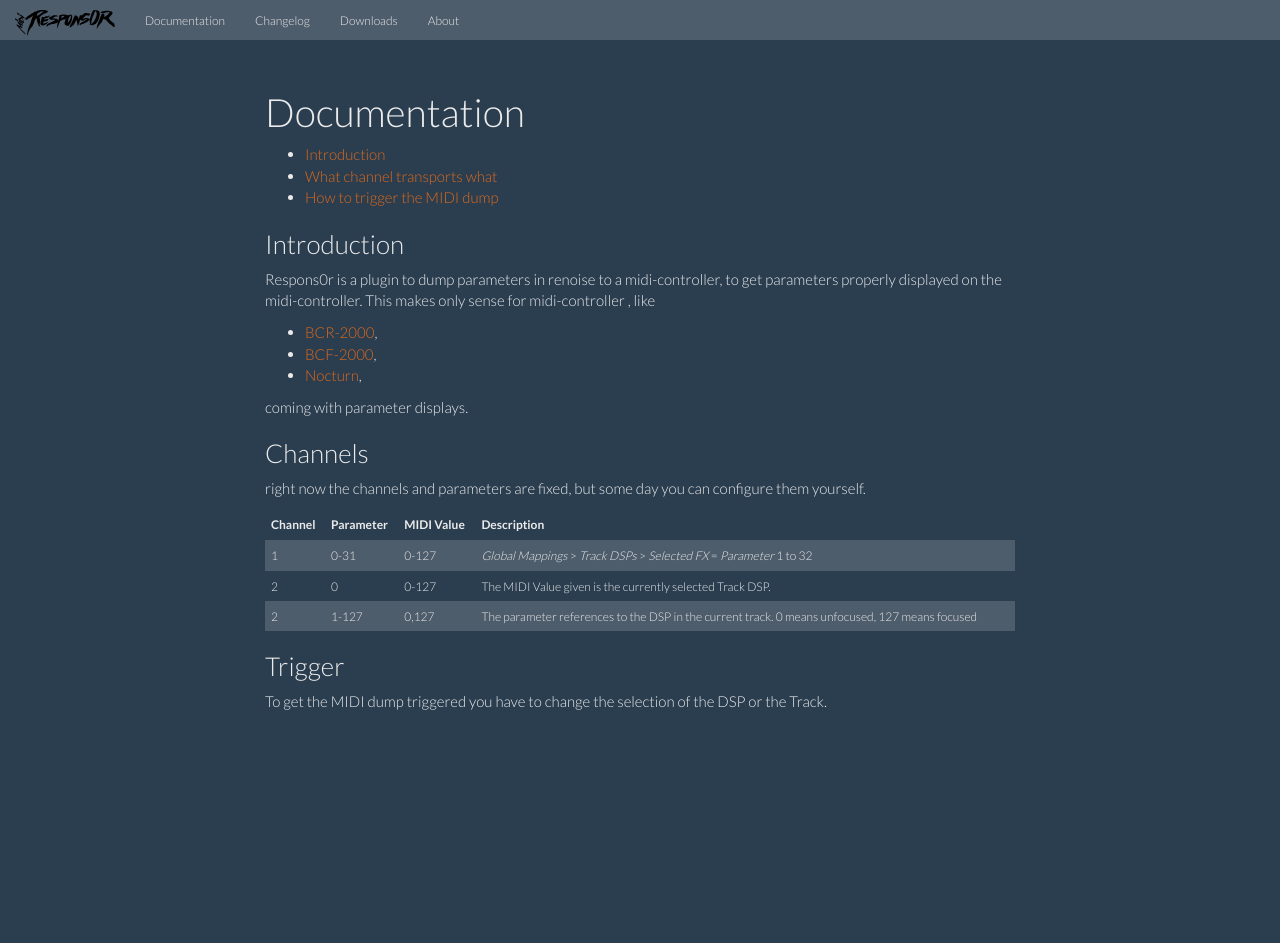
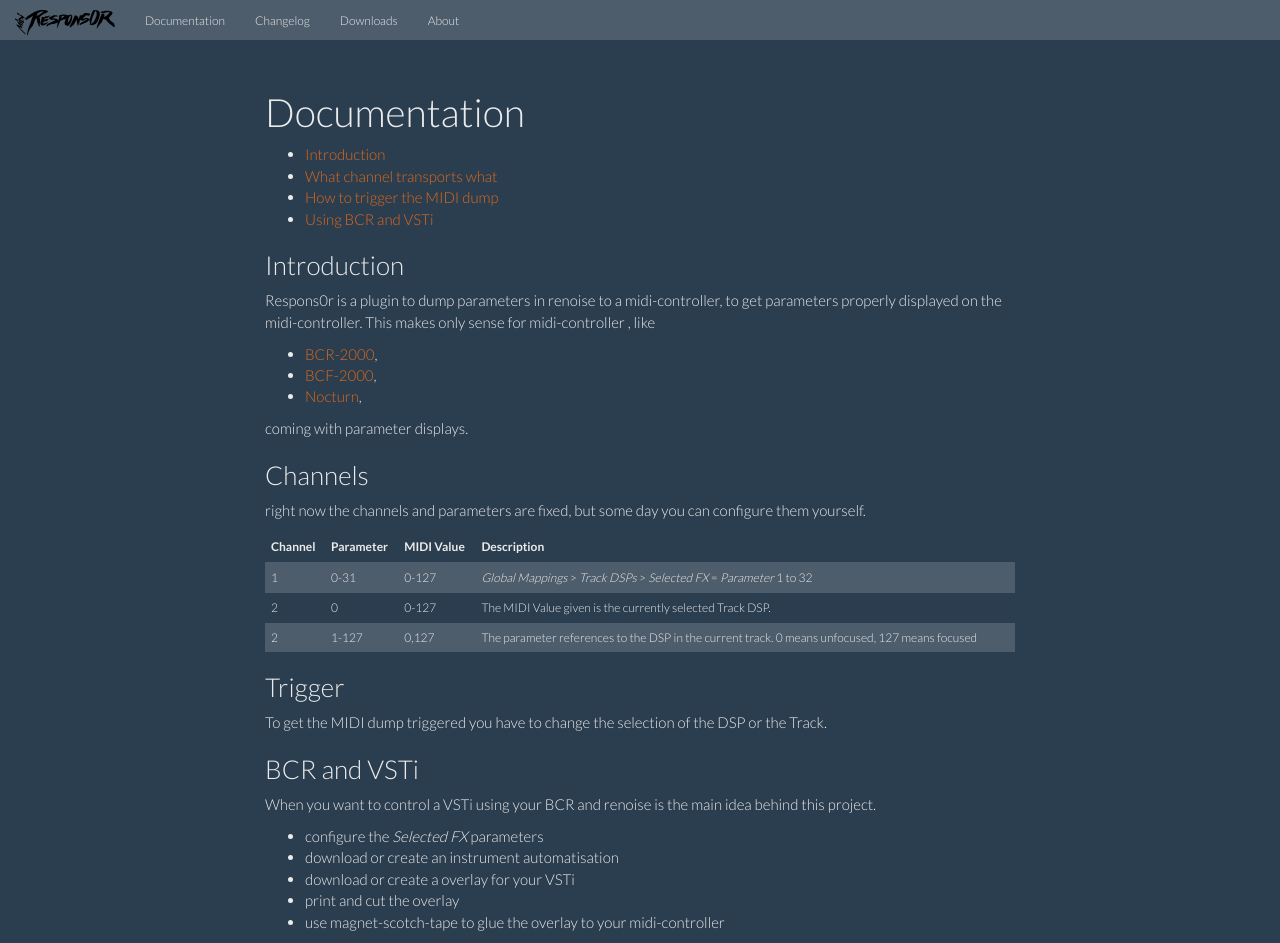
Before and after one commit to neviim/midi-respons0r, a Jekyll site: the page built from documentation.md, in a window 1280 px wide and 943 px high. Built offline with Jekyll 4.4.1, drawn with Linux system fonts in a browser that asks for light colours; nearby versions of some CDN libraries.

Commit message:
add some more documentation

```diff
--- a/documentation.md
+++ b/documentation.md
@@ -7,6 +7,7 @@
 * [Introduction](#introduction)
 * [What channel transports what](#channels)
 * [How to trigger the MIDI dump](#trigger)
+* [Using BCR and VSTi](#bcr-and-vsti)
 
 
 ### Introduction
@@ -35,3 +36,12 @@
 
 ### Trigger
 To get the MIDI dump triggered you have to change the selection of the DSP or the Track.
+
+### BCR and VSTi
+When you want to control a VSTi using your BCR and renoise is the main idea behind this project.
+
+* configure the *Selected FX* parameters
+* download or create an instrument automatisation
+* download or create a overlay for your VSTi
+* print and cut the overlay
+* use magnet-scotch-tape to glue the overlay to your midi-controller
```
